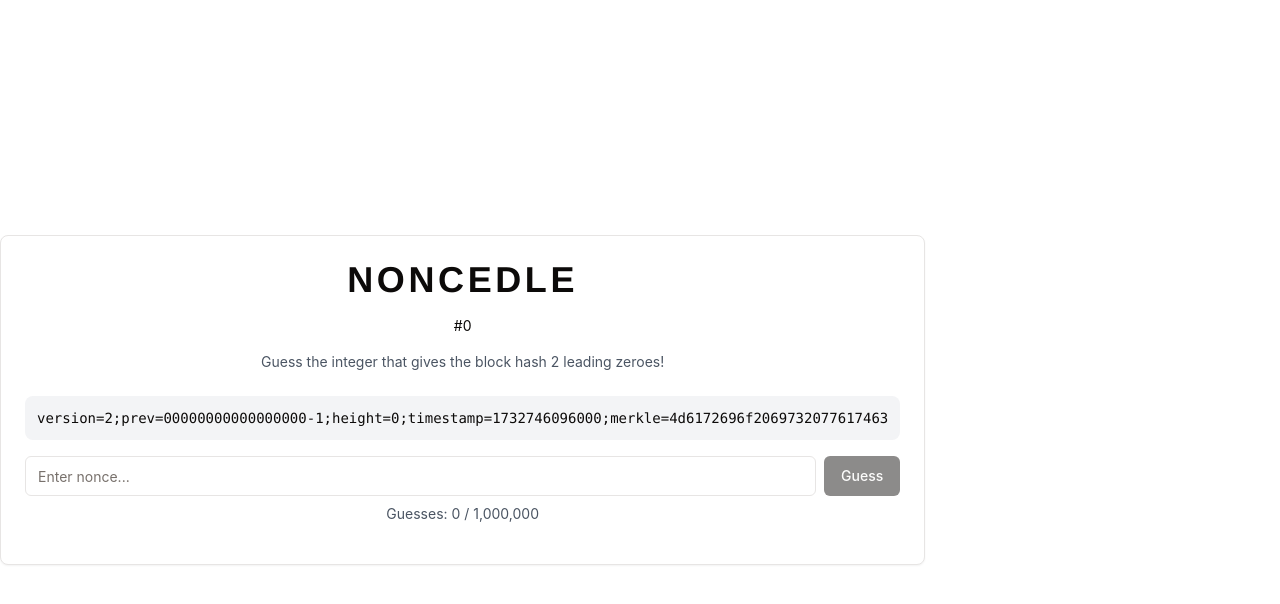
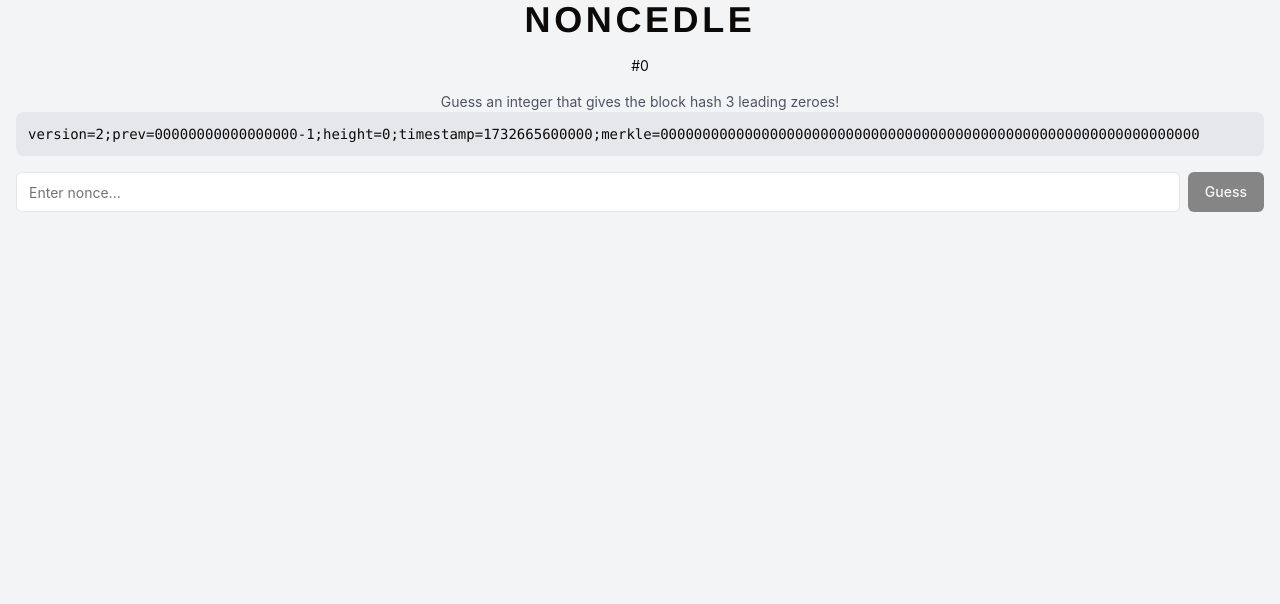
Before and after one commit to patricktnast/noncedle, a React (Vite) app: page / in a window 1280 px wide. Shown: the top 604 px of the page. Built offline with nearby package versions, Linux system fonts and the light colour scheme.

Commit message:
fix blockheader

```diff
--- a/src/components/NoncedleGame.tsx
+++ b/src/components/NoncedleGame.tsx
@@ -1,12 +1,13 @@
 import React, { useState, useEffect, useCallback } from 'react';
-import { Card, CardHeader, CardTitle, CardContent } from '@/components/ui/card';
 import { Input } from '@/components/ui/input';
 import { Button } from '@/components/ui/button';
 import { Alert, AlertDescription } from '@/components/ui/alert';
 
 const KONAMI_CODE = ['ArrowUp', 'ArrowUp', 'ArrowDown', 'ArrowDown', 'ArrowLeft', 'ArrowRight', 'ArrowLeft', 'ArrowRight', 'b', 'a'] as const;
 
-const LEADING_ZEROES = 2;
+const LEADING_ZEROES = 3;
+const startDate = new Date('2024-11-28');
+
 type Attempt = boolean[];
 
 const calculateHash = async (input: string): Promise<string> => {
@@ -17,9 +18,35 @@ const calculateHash = async (input: string): Promise<string> => {
     .join('');
 };
 
+const xoshiro128ss = (a: number, b: number, c: number, d: number) => {
+  return function() {
+    const t = b << 9;
+    let r = a * 5;
+    r = (r << 7 | r >>> 25) * 9;
+    c ^= a;
+    d ^= b;
+    b ^= c;
+    a ^= d;
+    c ^= t;
+    d = d << 11 | d >>> 21;
+    return r >>> 0;
+  };
+};
+
+// Replace generateMockBlockHeader with this version
 const generateMockBlockHeader = (puzzleNumber: number): string => {
-  const timestamp = Date.now();
-  return `version=2;prev=00000000000000000${puzzleNumber - 1};height=${puzzleNumber};timestamp=${timestamp};merkle=4d6172696f2069732077617463`;
+  // Use puzzle number as seed
+  const rng = xoshiro128ss(puzzleNumber, puzzleNumber * 747, puzzleNumber * 911, puzzleNumber * 537);
+
+  // Generate a random merkle root that's consistent for this puzzle number
+  const merkleHex = Array.from({length: 32}, () =>
+    rng().toString(16).padStart(8, '0').slice(0, 2)
+  ).join('');
+
+  // Use actual timestamp for the day rather than current time
+  const timestamp = startDate.getTime() + (puzzleNumber - 1) * 24 * 60 * 60 * 1000;
+
+  return `version=2;prev=00000000000000000${puzzleNumber - 1};height=${puzzleNumber};timestamp=${timestamp};merkle=${merkleHex}`;
 };
 
 const NoncedleGame: React.FC = () => {
@@ -28,16 +55,15 @@ const NoncedleGame: React.FC = () => {
   const [currentGuess, setCurrentGuess] = useState<string>('');
   const [attempts, setAttempts] = useState<Attempt[]>([]);
   const [latestHash, setLatestHash] = useState<string>('');
+  const [latestNonce, setLatestNonce] = useState<number | null>(null);
   const [won, setWon] = useState<boolean>(false);
   const [error, setError] = useState<string>('');
   const [konamiProgress, setKonamiProgress] = useState<string[]>([]);
   const [autoGuessing, setAutoGuessing] = useState<boolean>(false);
   const [totalGuesses, setTotalGuesses] = useState<number>(0);
-  const [successfulNonce, setSuccessfulNonce] = useState<number | null>(null);
 
 
   useEffect(() => {
-    const startDate = new Date('2024-11-28');
     const today = new Date();
     const daysSinceStart = Math.floor((today.getTime() - startDate.getTime()) / (1000 * 60 * 60 * 24));
     const todaysPuzzleNumber = daysSinceStart + 1;
@@ -60,6 +86,7 @@ const NoncedleGame: React.FC = () => {
       const combinedInput = blockHeader + nonce;
       const newHash = await calculateHash(combinedInput);
       setLatestHash(newHash);
+      setLatestNonce(nonce);
 
       const result = checkHash(newHash);
       setAttempts(prev => {
@@ -73,7 +100,6 @@ const NoncedleGame: React.FC = () => {
 
       if (result.every(x => x)) {
         setWon(true);
-        setSuccessfulNonce(nonce);
         return true;
       }
       return false;
@@ -140,28 +166,21 @@ useEffect(() => {
   }, [konamiProgress]);
 
   return (
-    <Card className="w-full flex flex-col">
-      <CardHeader className="text-center space-y-4">
-        <CardTitle className="text-4xl font-bold tracking-widest" style={{ fontFamily: 'Helvetica Neue, Arial, sans-serif' }}>
+    <div className="w-screen h-screen items-center justify-center bg-gray-100">
+      <div className="text-center space-y-4">
+        <h1 className="text-4xl font-bold tracking-widest" style={{ fontFamily: 'Helvetica Neue, Arial, sans-serif' }}>
           NONCEDLE
-        </CardTitle>
+        </h1>
         <div className="text-sm">
           #{puzzleNumber}
         </div>
         <div className="text-sm text-gray-600">
-          Guess the integer that gives the block hash {LEADING_ZEROES} leading zeroes!
+          Guess an integer that gives the block hash {LEADING_ZEROES} leading zeroes!
         </div>
-        {won && (
-            <Alert className="bg-green-100">
-              <AlertDescription>
-                Congratulations! You found a nonce {successfulNonce} that produces {LEADING_ZEROES} leading zeros! 🎉
-              </AlertDescription>
-            </Alert>
-          )}
-      </CardHeader>
-      <CardContent>
+      </div>
+      <div className="px-4">
         <div className="space-y-4">
-          <div className="text-sm font-mono break-all bg-gray-100 p-3 rounded-lg">
+          <div className="text-sm font-mono break-all bg-gray-200 p-3 rounded-lg">
             {blockHeader}
           </div>
 
@@ -193,10 +212,17 @@ useEffect(() => {
                 Guess
               </Button>
             </div>
-
-            <div className="text-center text-sm text-gray-600">
+            {won && (
+            <Alert className="bg-green-100">
+              <AlertDescription>
+              🎉 Congratulations! You found a valid hash in {totalGuesses} guesses! 🎉
+              </AlertDescription>
+            </Alert>
+          )}
+           {totalGuesses > 0 && (<div className="text-center text-sm text-gray-600">
               Guesses: {totalGuesses} / 1,000,000
             </div>
+           )}
             {autoGuessing && !won && (
             <div className="flex items-center gap-2 w-full bg-gray-100 p-2 rounded">
               <button
@@ -206,14 +232,19 @@ useEffect(() => {
                 ✕
               </button>
               <div className="flex-1 text-sm text-gray-600">
-                Mining...
+              ⛏️Mining...⛏️
               </div>
             </div>
           )}
 
             {latestHash && (
               <div className="text-sm font-mono break-all text-gray-600">
-                Latest hash: {latestHash}
+                Last hash: {latestHash}
+              </div>
+            )}
+            {latestNonce && (
+              <div className="text-sm font-mono break-all text-gray-600">
+                Last nonce: {latestNonce}
               </div>
             )}
           </div>
@@ -233,8 +264,8 @@ useEffect(() => {
             ))}
           </div>
         </div>
-      </CardContent>
-    </Card>
+      </div>
+    </div>
   );
 };
 
```
